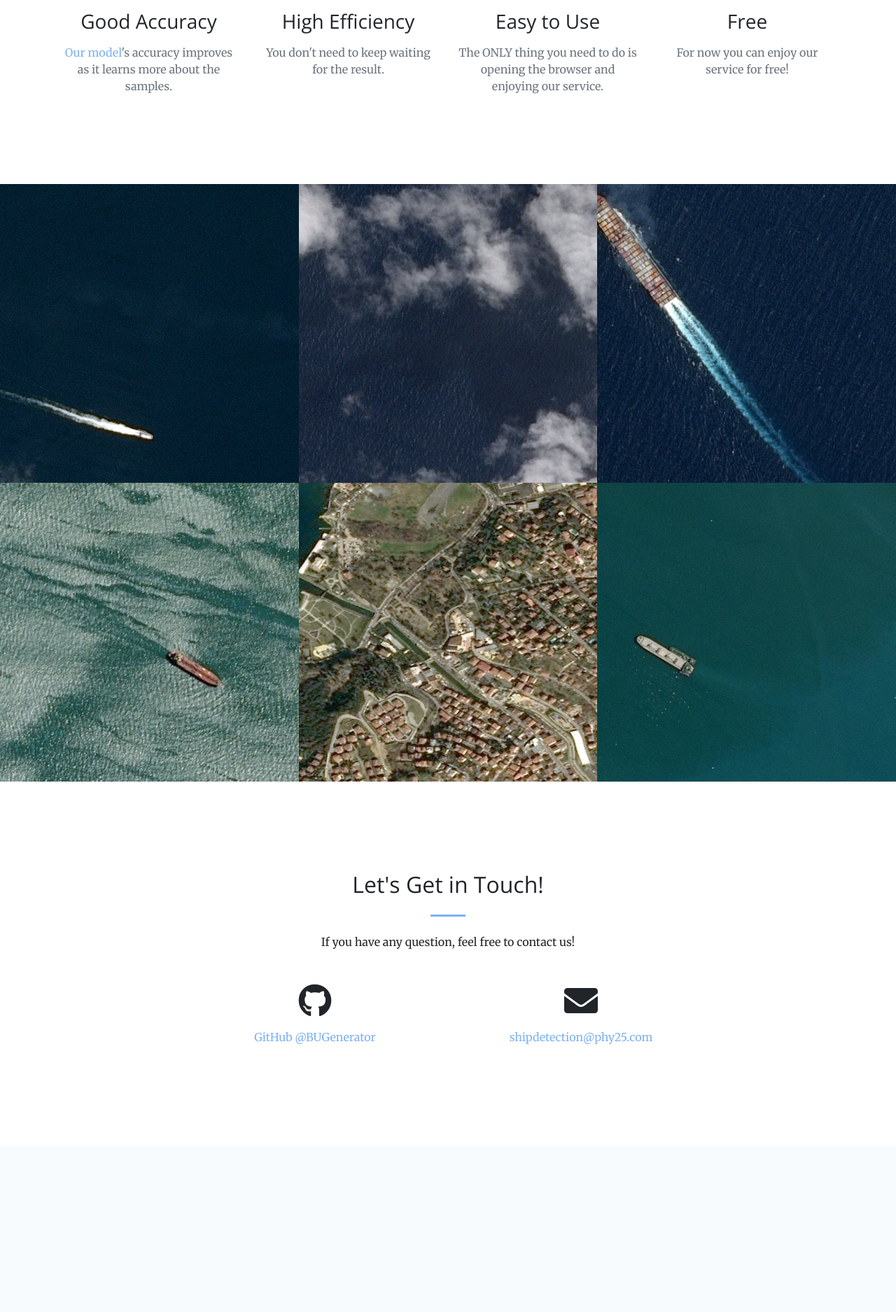
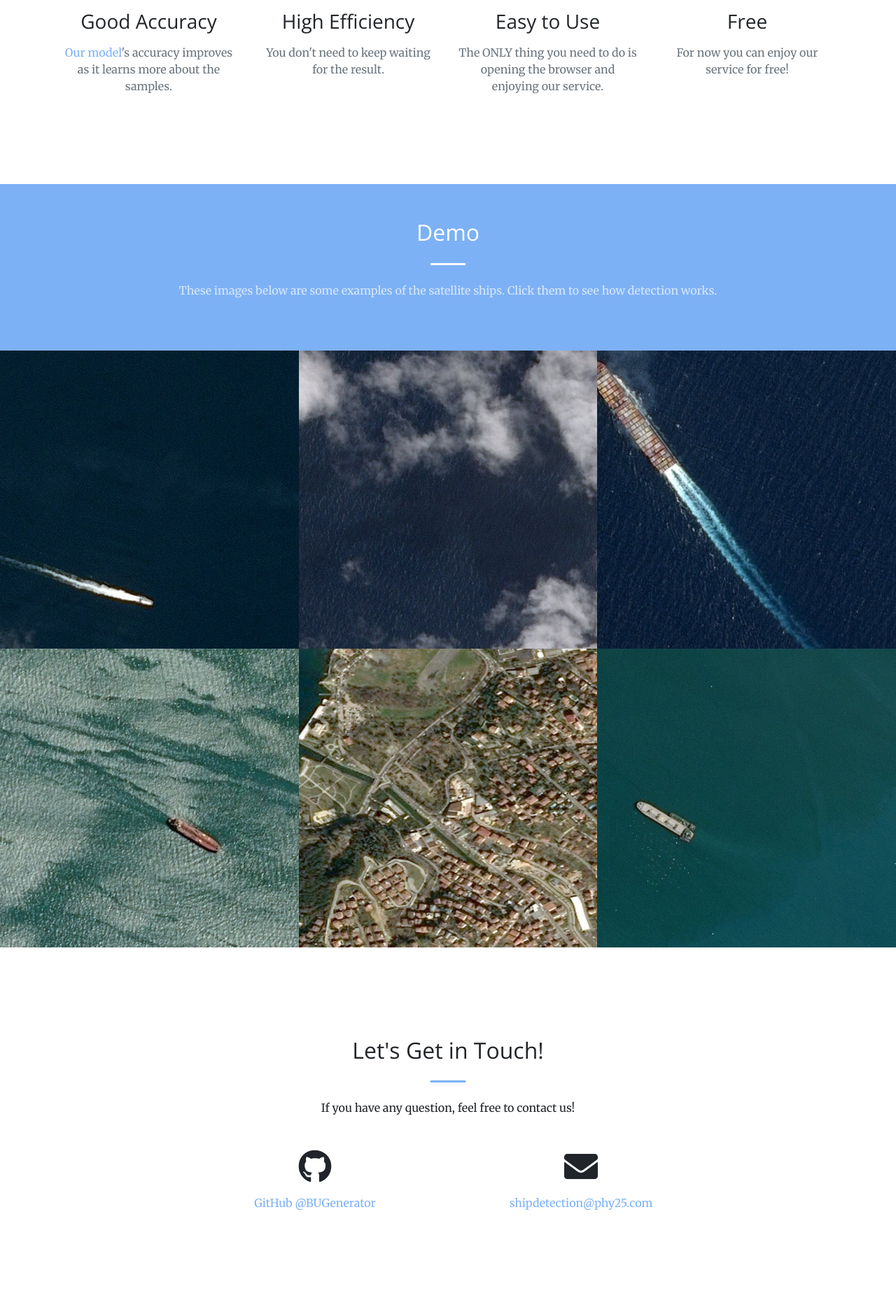
Before and after one commit to BUGenerator/Web, a Flask app: page / in a window 1280 px wide. Shown: the part 1621-3496 px from the top of the page at 70% size. Before the commit the page ends 3113 px from the top, so only its background shows below. Run offline with Flask 2, Linux system fonts and the light colour scheme; some libraries are stand-ins or nearby versions.

Commit message:
add description before demo image

```diff
--- a/templates/index.html
+++ b/templates/index.html
@@ -82,7 +82,11 @@
           <div class="col-lg-8 mx-auto text-center">
             <h2 class="section-heading text-white">We've got what you need!</h2>
             <hr class="light my-4">
-            <p class="text-faded mb-4">Shipping traffic is growing fast. More ships increase the chances of infractions at sea like environmentally devastating ship accidents, piracy, illegal fishing, drug trafficking, and illegal cargo movement. This has compelled many organizations, from environmental protection agencies to insurance companies and national government authorities, to have a closer watch over the open seas.</p>
+            <p class="text-faded mb-4">Shipping traffic is growing fast. More ships increase the chances of infractions
+                at sea like environmentally devastating ship accidents, piracy, illegal fishing, drug trafficking,
+                and illegal cargo movement. This has compelled many organizations,
+                from environmental protection agencies to insurance companies and national government authorities,
+                to have a closer watch over the open seas.</p>
           </div>
         </div>
       </div>
@@ -132,6 +136,16 @@
     </section>
 
     <section class="p-0" id="demo">
+        <div class="bg-primary container-fluid">
+            <div class="row">
+                <div class="col-lg-8 mx-auto text-center">
+                    <h2 class="section-heading text-white" style="padding-top: 50px">Demo</h2>
+                    <hr class="light my-4">
+                    <p class="text-faded mb-4" style="padding-bottom: 50px">These images below are some examples of the satellite ships.
+                        Click them to see how detection works.</p>
+                </div>
+            </div>
+        </div>
         <div class="container-fluid p-0">
             <div class="row no-gutters">
                 <div class="col-lg-4 col-sm-6">
```
Lines whose indentation alone changed are shown as unchanged.
